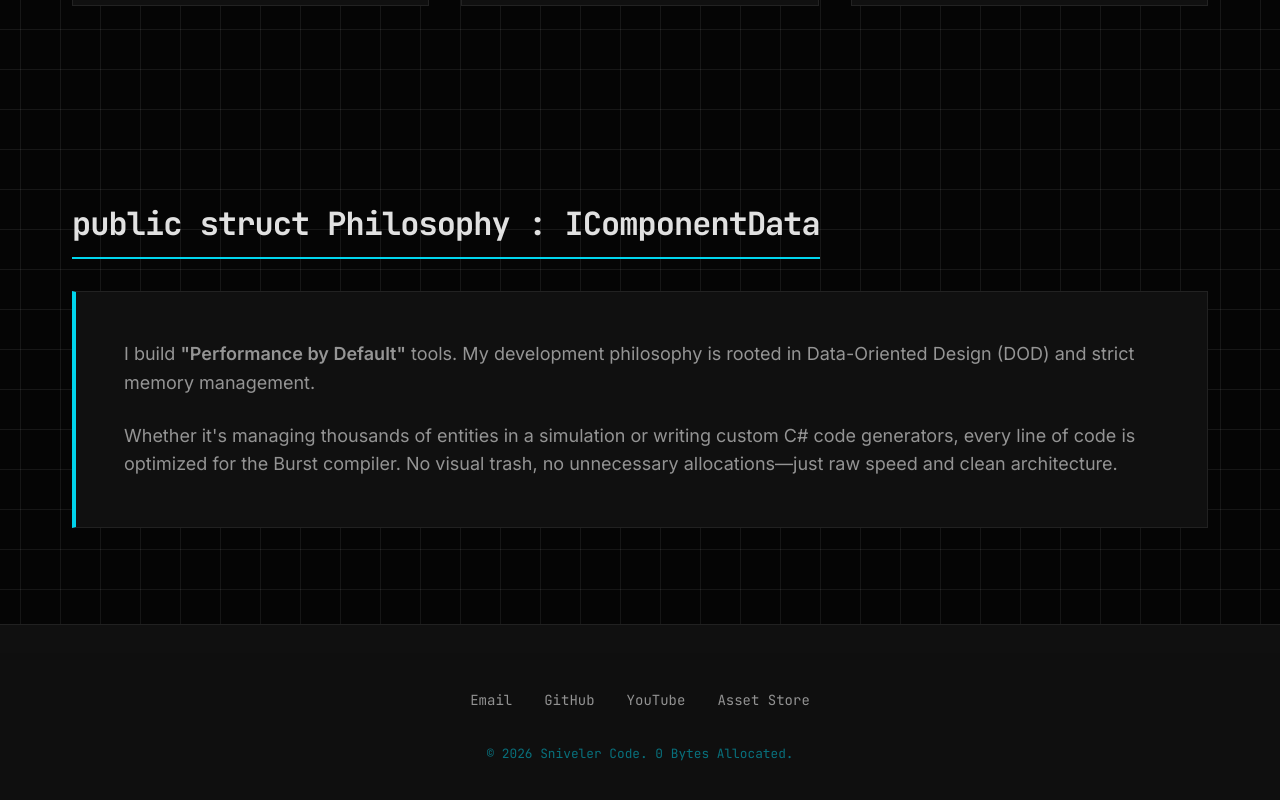
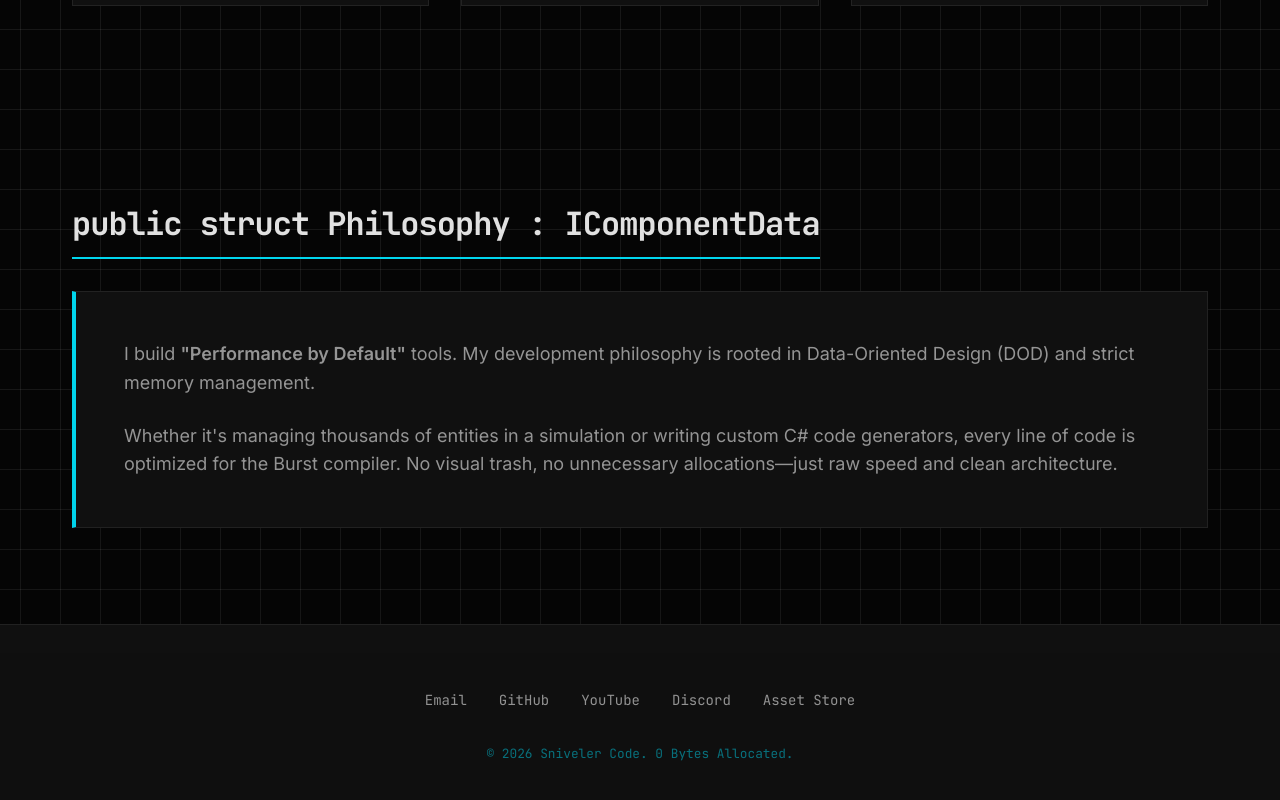
Before and after one commit to sniveler-code/sniveler-code.github.io, a plain HTML site: page index.html in a window 1280 px wide. Shown: the part 2091-2891 px from the top of the page. Drawn offline with Linux system fonts and the light colour scheme.

Commit message:
add discord channel

```diff
--- a/index.html
+++ b/index.html
@@ -487,6 +487,7 @@
                 <a href="mailto:sniveler.code@gmail.com">Email</a>
                 <a href="https://github.com/sniveler-code" target="_blank">GitHub</a>
                 <a href="https://www.youtube.com/@SnivelerCode" target="_blank">YouTube</a>
+                <a href="https://discord.gg/rQ5XK9x7N" target="_blank">Discord</a>
                 <a href="https://assetstore.unity.com/publishers/80672" target="_blank">Asset Store</a>
             </div>
             <p class="mono" style="font-size: 0.8rem; color: var(--border-hover);">&copy; 2026 Sniveler Code. 0 Bytes Allocated.</p>
```
